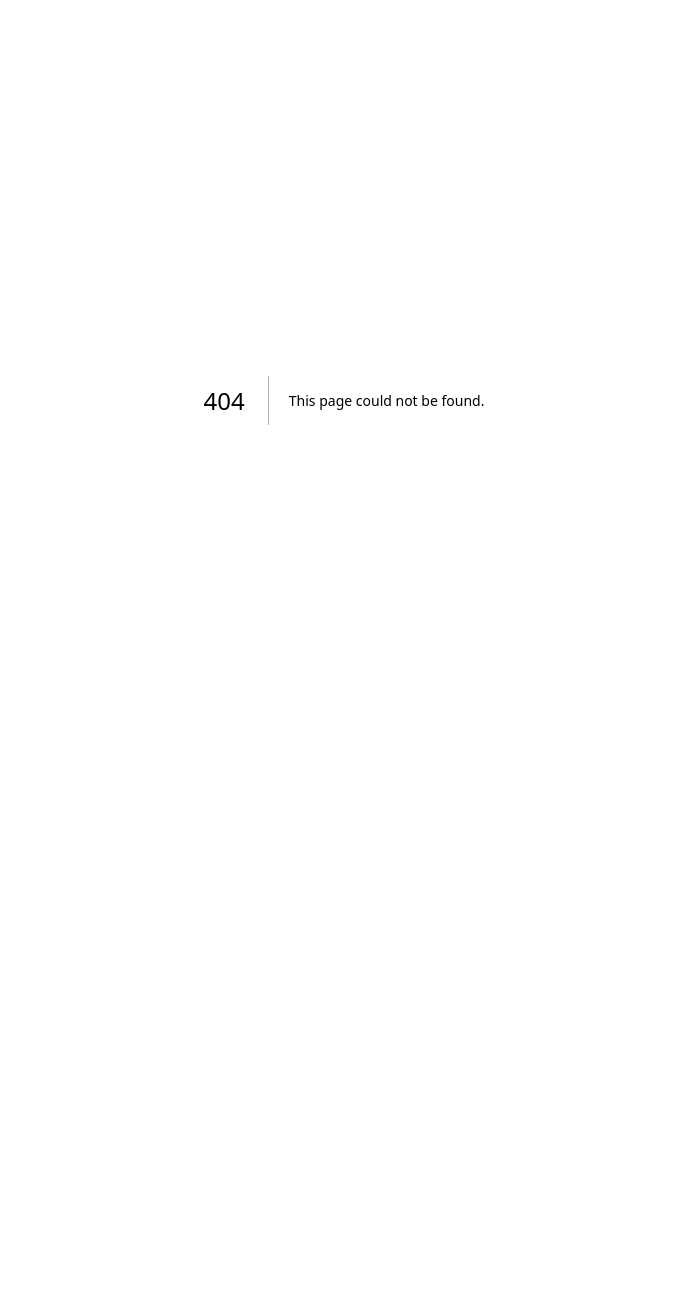
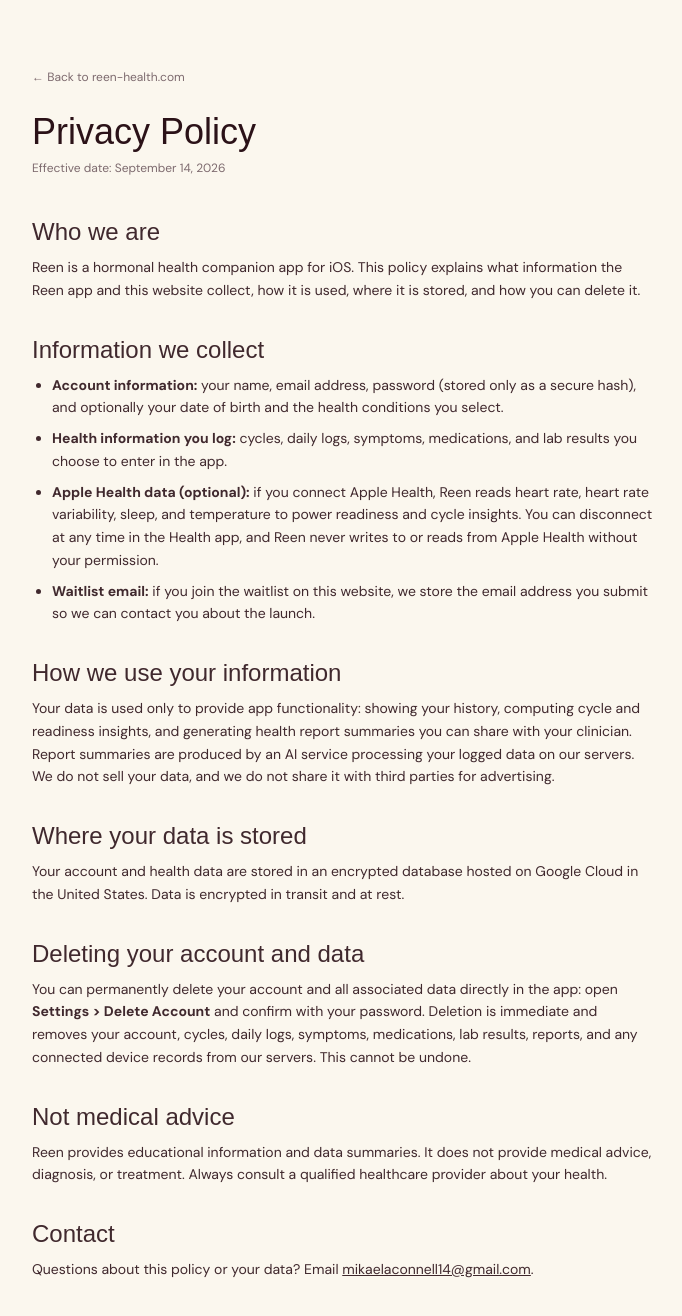
Before and after one commit to mikaelaconnell/Websiteforreen, a Next.js app: page /privacy in a window 1280 px wide. Before the commit this address had no page. Shown: the top 1316 px of the page, without its empty margins (296-978 px from the left). Before the commit the page ends 800 px from the top, so only its background shows below. Built offline with nearby package versions, Linux system fonts and the light colour scheme; a web font is replaced by a local one.

Commit message:
Add privacy policy and terms pages with footer links

```diff
--- a/src/app/page.tsx
+++ b/src/app/page.tsx
@@ -515,7 +515,15 @@
             Join the waitlist
           </a>
         </div>
-        <p className="text-center text-xs text-muted mt-6">
+        <div className="flex justify-center gap-6 text-xs text-muted mt-6">
+          <a href="/privacy" className="hover:text-foreground transition-colors">
+            Privacy Policy
+          </a>
+          <a href="/terms" className="hover:text-foreground transition-colors">
+            Terms of Service
+          </a>
+        </div>
+        <p className="text-center text-xs text-muted mt-4">
           &copy; {new Date().getFullYear()} Reen. All rights reserved.
         </p>
       </footer>
--- /dev/null
+++ b/src/app/privacy/page.tsx
@@ -0,0 +1,106 @@
+import type { Metadata } from "next";
+import Link from "next/link";
+
+export const metadata: Metadata = {
+  title: "Privacy Policy | Reen",
+  description: "How Reen collects, uses, stores, and deletes your data.",
+};
+
+export default function PrivacyPage() {
+  return (
+    <main className="mx-auto w-full max-w-2xl px-6 py-16">
+      <Link href="/" className="text-xs text-muted hover:text-foreground transition-colors">
+        &larr; Back to reen-health.com
+      </Link>
+
+      <h1 className="font-serif text-4xl mt-6 mb-2">Privacy Policy</h1>
+      <p className="text-xs text-muted mb-10">Effective date: September 14, 2026</p>
+
+      <div className="space-y-8 text-sm leading-relaxed text-foreground/90">
+        <section>
+          <h2 className="font-serif text-2xl mb-2">Who we are</h2>
+          <p>
+            Reen is a hormonal health companion app for iOS. This policy explains what
+            information the Reen app and this website collect, how it is used, where it is
+            stored, and how you can delete it.
+          </p>
+        </section>
+
+        <section>
+          <h2 className="font-serif text-2xl mb-2">Information we collect</h2>
+          <ul className="list-disc pl-5 space-y-2">
+            <li>
+              <strong>Account information:</strong> your name, email address, password
+              (stored only as a secure hash), and optionally your date of birth and the
+              health conditions you select.
+            </li>
+            <li>
+              <strong>Health information you log:</strong> cycles, daily logs, symptoms,
+              medications, and lab results you choose to enter in the app.
+            </li>
+            <li>
+              <strong>Apple Health data (optional):</strong> if you connect Apple Health,
+              Reen reads heart rate, heart rate variability, sleep, and temperature to power
+              readiness and cycle insights. You can disconnect at any time in the Health app,
+              and Reen never writes to or reads from Apple Health without your permission.
+            </li>
+            <li>
+              <strong>Waitlist email:</strong> if you join the waitlist on this website, we
+              store the email address you submit so we can contact you about the launch.
+            </li>
+          </ul>
+        </section>
+
+        <section>
+          <h2 className="font-serif text-2xl mb-2">How we use your information</h2>
+          <p>
+            Your data is used only to provide app functionality: showing your history,
+            computing cycle and readiness insights, and generating health report summaries
+            you can share with your clinician. Report summaries are produced by an AI
+            service processing your logged data on our servers. We do not sell your data,
+            and we do not share it with third parties for advertising.
+          </p>
+        </section>
+
+        <section>
+          <h2 className="font-serif text-2xl mb-2">Where your data is stored</h2>
+          <p>
+            Your account and health data are stored in an encrypted database hosted on
+            Google Cloud in the United States. Data is encrypted in transit and at rest.
+          </p>
+        </section>
+
+        <section>
+          <h2 className="font-serif text-2xl mb-2">Deleting your account and data</h2>
+          <p>
+            You can permanently delete your account and all associated data directly in the
+            app: open <strong>Settings &gt; Delete Account</strong> and confirm with your
+            password. Deletion is immediate and removes your account, cycles, daily logs,
+            symptoms, medications, lab results, reports, and any connected device records
+            from our servers. This cannot be undone.
+          </p>
+        </section>
+
+        <section>
+          <h2 className="font-serif text-2xl mb-2">Not medical advice</h2>
+          <p>
+            Reen provides educational information and data summaries. It does not provide
+            medical advice, diagnosis, or treatment. Always consult a qualified healthcare
+            provider about your health.
+          </p>
+        </section>
+
+        <section>
+          <h2 className="font-serif text-2xl mb-2">Contact</h2>
+          <p>
+            Questions about this policy or your data? Email{" "}
+            <a href="mailto:mikaelaconnell14@gmail.com" className="underline">
+              mikaelaconnell14@gmail.com
+            </a>
+            .
+          </p>
+        </section>
+      </div>
+    </main>
+  );
+}
--- /dev/null
+++ b/src/app/terms/page.tsx
@@ -0,0 +1,95 @@
+import type { Metadata } from "next";
+import Link from "next/link";
+
+export const metadata: Metadata = {
+  title: "Terms of Service | Reen",
+  description: "The terms that apply when you use the Reen app and website.",
+};
+
+export default function TermsPage() {
+  return (
+    <main className="mx-auto w-full max-w-2xl px-6 py-16">
+      <Link href="/" className="text-xs text-muted hover:text-foreground transition-colors">
+        &larr; Back to reen-health.com
+      </Link>
+
+      <h1 className="font-serif text-4xl mt-6 mb-2">Terms of Service</h1>
+      <p className="text-xs text-muted mb-10">Effective date: September 14, 2026</p>
+
+      <div className="space-y-8 text-sm leading-relaxed text-foreground/90">
+        <section>
+          <h2 className="font-serif text-2xl mb-2">Acceptance of these terms</h2>
+          <p>
+            By creating an account or using the Reen app or website, you agree to these
+            terms and to the{" "}
+            <Link href="/privacy" className="underline">
+              Privacy Policy
+            </Link>
+            . If you do not agree, please do not use Reen.
+          </p>
+        </section>
+
+        <section>
+          <h2 className="font-serif text-2xl mb-2">What Reen is (and is not)</h2>
+          <p>
+            Reen is an informational and organizational tool for tracking cycles, symptoms,
+            medications, lab results, and wearable metrics, and for generating summaries you
+            can discuss with your healthcare provider. Reen is not a medical device and does
+            not provide medical advice, diagnosis, or treatment. Content in the app,
+            including articles, insights, and generated reports, is for educational purposes
+            only. Never disregard professional medical advice or delay seeking it because of
+            something you read in Reen.
+          </p>
+        </section>
+
+        <section>
+          <h2 className="font-serif text-2xl mb-2">Your account and responsibilities</h2>
+          <ul className="list-disc pl-5 space-y-2">
+            <li>You must provide accurate account information and keep your password secure.</li>
+            <li>You are responsible for the accuracy of the health data you log.</li>
+            <li>You may not use Reen to harm others, break the law, or attempt to access other users&apos; data.</li>
+            <li>
+              You can delete your account and all data at any time in Settings &gt; Delete
+              Account.
+            </li>
+          </ul>
+        </section>
+
+        <section>
+          <h2 className="font-serif text-2xl mb-2">Limitation of liability</h2>
+          <p>
+            Reen is provided &quot;as is&quot; without warranties of any kind. To the fullest
+            extent permitted by law, Reen and its creators are not liable for any indirect,
+            incidental, or consequential damages arising from your use of the app or
+            website, or from decisions made based on information presented in them.
+          </p>
+        </section>
+
+        <section>
+          <h2 className="font-serif text-2xl mb-2">Changes to these terms</h2>
+          <p>
+            We may update these terms from time to time. The effective date above reflects
+            the latest revision, and continued use of Reen after changes means you accept
+            the updated terms.
+          </p>
+        </section>
+
+        <section>
+          <h2 className="font-serif text-2xl mb-2">Governing law</h2>
+          <p>These terms are governed by the laws of the State of New York, USA.</p>
+        </section>
+
+        <section>
+          <h2 className="font-serif text-2xl mb-2">Contact</h2>
+          <p>
+            Questions about these terms? Email{" "}
+            <a href="mailto:mikaelaconnell14@gmail.com" className="underline">
+              mikaelaconnell14@gmail.com
+            </a>
+            .
+          </p>
+        </section>
+      </div>
+    </main>
+  );
+}
```
